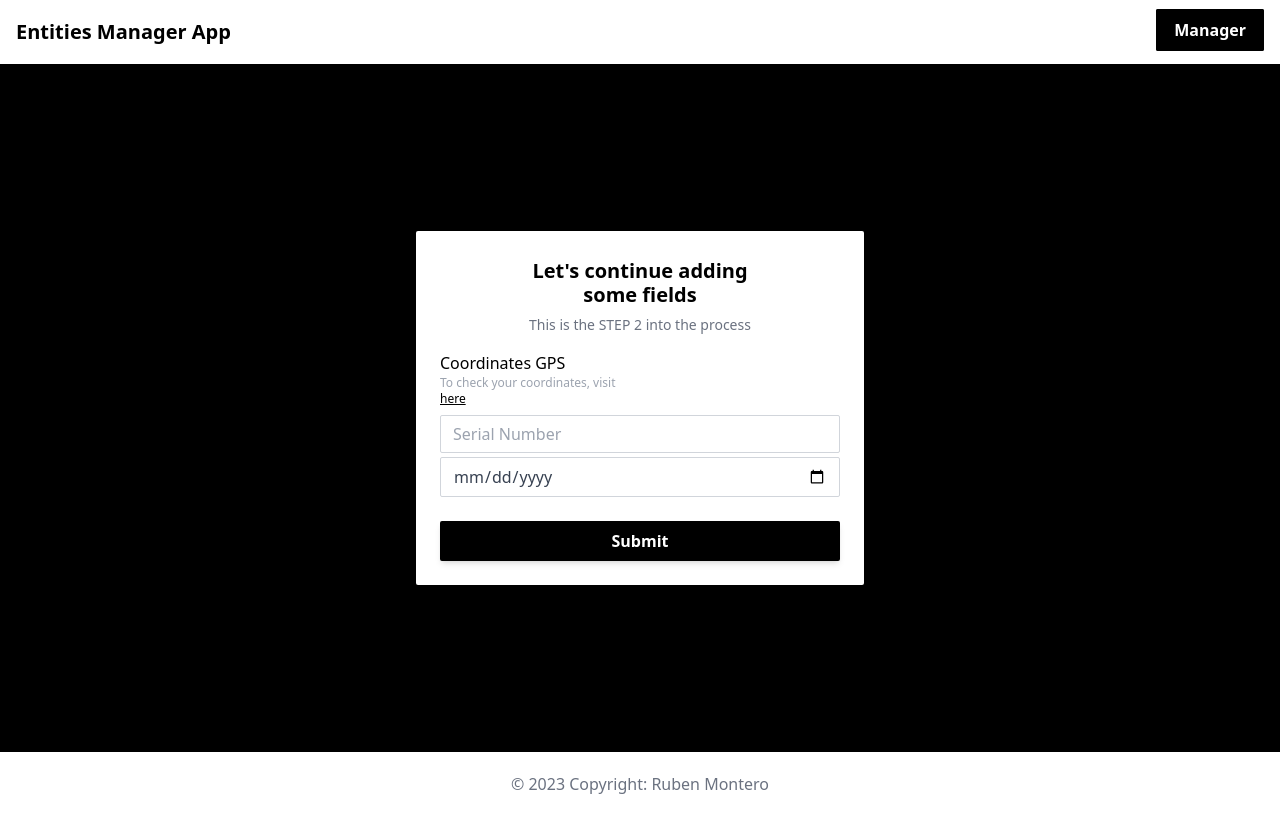
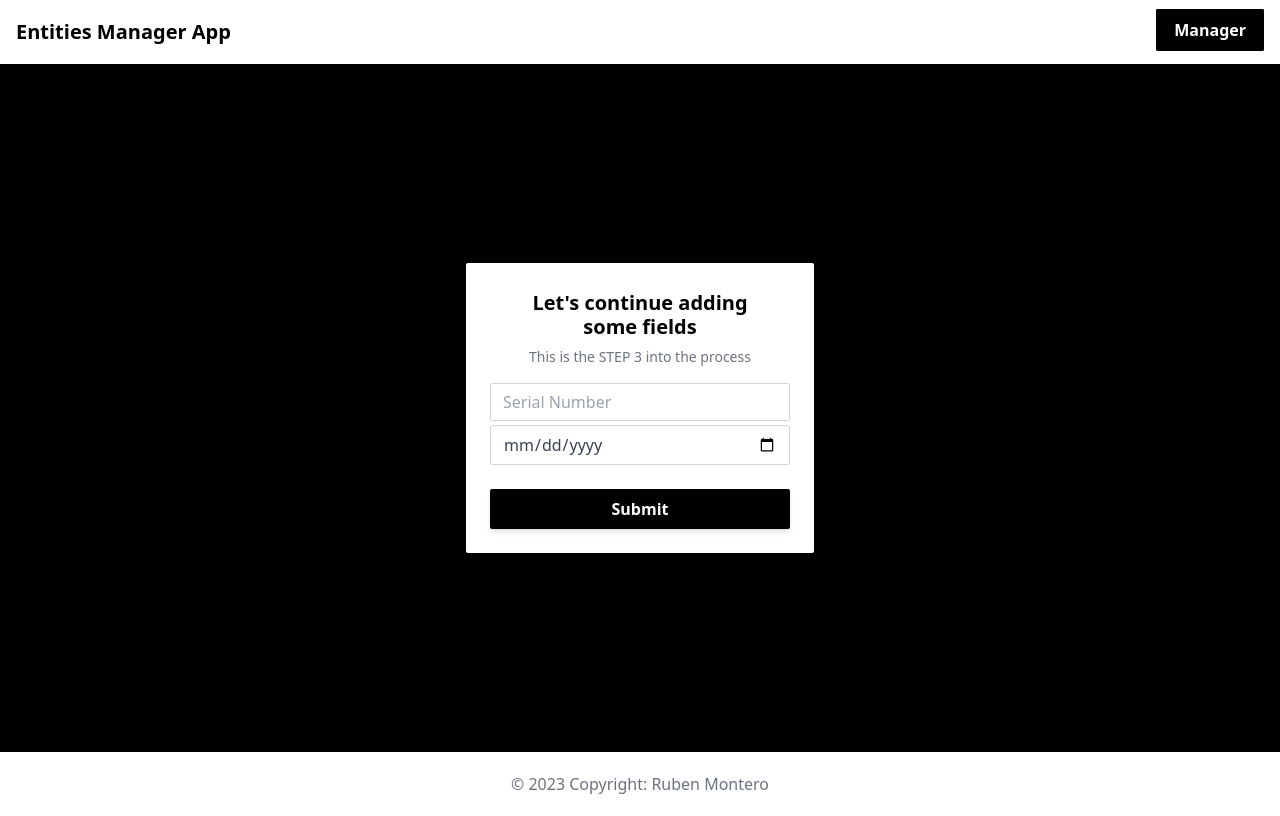
Before and after one commit to rubenmonterogonzalez/Entities-Manager-App, a Nuxt app: page /meter in a window 1280 px wide. Built offline with nearby package versions, Linux system fonts and the light colour scheme.

Commit message:
Added new forms

```diff
--- a/assets/css/main.css
+++ b/assets/css/main.css
@@ -1,7 +1,3 @@
 @tailwind base;
 @tailwind components;
 @tailwind utilities;
-
-body {
-    overflow: hidden;
-}
--- a/components/Forms/CircuitForm.vue
+++ b/components/Forms/CircuitForm.vue
@@ -11,8 +11,9 @@ const handleSubmit = async () => {
   };
 
   localStorage.setItem("circuit", JSON.stringify(circuit));
-  router.push({ path: "/" });
+  router.push({ path: "/final" });
 };
+
 </script>
 
 <template>
@@ -26,22 +27,10 @@ const handleSubmit = async () => {
             Let's continue adding some fields
           </h2>
           <p class="text-gray-500 text-sm">
-            This is the STEP 2 into the process
+            This is the FINAL Step into the process
           </p>
         </div>
         <div class="grid grid-cols-2 mb-6">
-          <label for=""
-            >Coordinates GPS
-            <p class="mb-2 text-xs text-gray-400">
-              To check your coordinates, visit
-              <a
-                href="https://www.maps.ie/coordinates.html"
-                target="_blank"
-                class="text-black underline"
-                >here</a
-              >
-            </p>
-          </label>
           <input
             v-model="installation_date"
             type="date"
--- a/components/Forms/MeterForm.vue
+++ b/components/Forms/MeterForm.vue
@@ -26,22 +26,10 @@ const handleSubmit = async () => {
             Let's continue adding some fields
           </h2>
           <p class="text-gray-500 text-sm">
-            This is the STEP 2 into the process
+            This is the STEP 3 into the process
           </p>
         </div>
         <div class="grid grid-cols-2 mb-6">
-          <label for=""
-            >Coordinates GPS
-            <p class="mb-2 text-xs text-gray-400">
-              To check your coordinates, visit
-              <a
-                href="https://www.maps.ie/coordinates.html"
-                target="_blank"
-                class="text-black underline"
-                >here</a
-              >
-            </p>
-          </label>
           <input
             v-model="serial_number"
             type="number"
--- /dev/null
+++ b/pages/final/index.vue
@@ -0,0 +1,32 @@
+<script setup lang="ts">
+const newCustomer = window.localStorage.getItem("customer")!;
+const newSite = window.localStorage.getItem("site")!;
+const newMeter = window.localStorage.getItem("meter")!;
+const newCircuit = window.localStorage.getItem("circuit")!;
+const newUser = Object.assign(newCustomer, newSite, newMeter, newCircuit);
+console.log(newUser)
+</script>
+
+<template>
+  <div
+    class="font-sans antialiased bg-white dark:bg-black text-black dark:text-white grid min-h-[85vh] place-content-center overflow-hidden"
+  >
+    <div class="fixed left-0 right-0 spotlight z-10"></div>
+    <div class="max-w-520px text-center z-20">
+      <h1 class="text-5xl sm:text-10xl font-medium mb-8">Congratulations</h1>
+      <p
+        class="text-xl px-8 sm:px-0 sm:text-4xl font-light mb-16 leading-tight"
+      >
+        You finish all the process. Confirm if your data is correct.
+      </p>
+      <div class="w-full flex items-center justify-center">
+        <code>{{  }}</code>
+        <NuxtLink
+          href="/customer"
+          class="bg-black border-2 border-white font-bold px-4 py-2 rounded-sm text-white hover:border-2 hover:border-white hover:bg-white hover:text-black"
+          >Confirm</NuxtLink
+        >
+      </div>
+    </div>
+  </div>
+</template>
--- a/pages/index.vue
+++ b/pages/index.vue
@@ -1,3 +1,5 @@
+<script setup lang="ts"></script>
+
 <template>
   <div
     class="font-sans antialiased bg-white dark:bg-black text-black dark:text-white grid min-h-[85vh] place-content-center overflow-hidden"
@@ -21,5 +23,3 @@
     </div>
   </div>
 </template>
-
-<script setup lang="ts"></script>
```
Also changed, not shown: pages/customer/site/index.vue (renamed from pages/site/index.vue).
